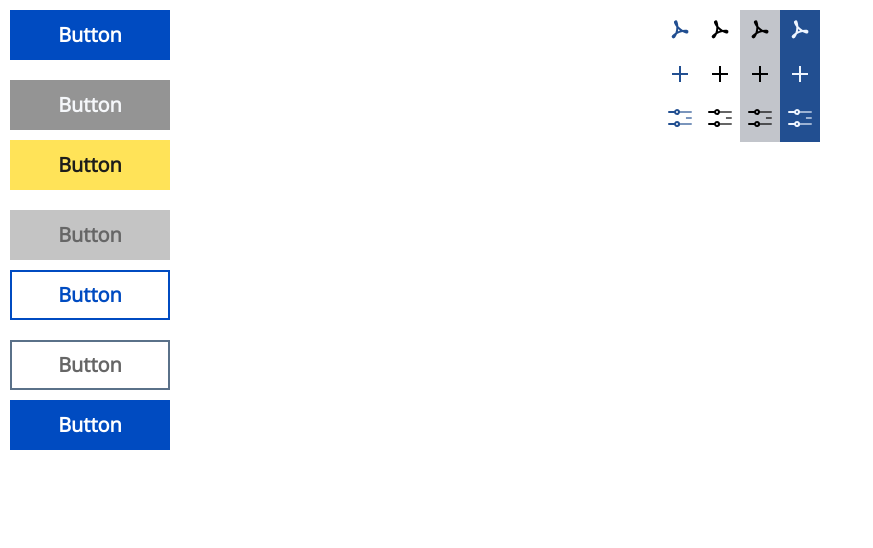
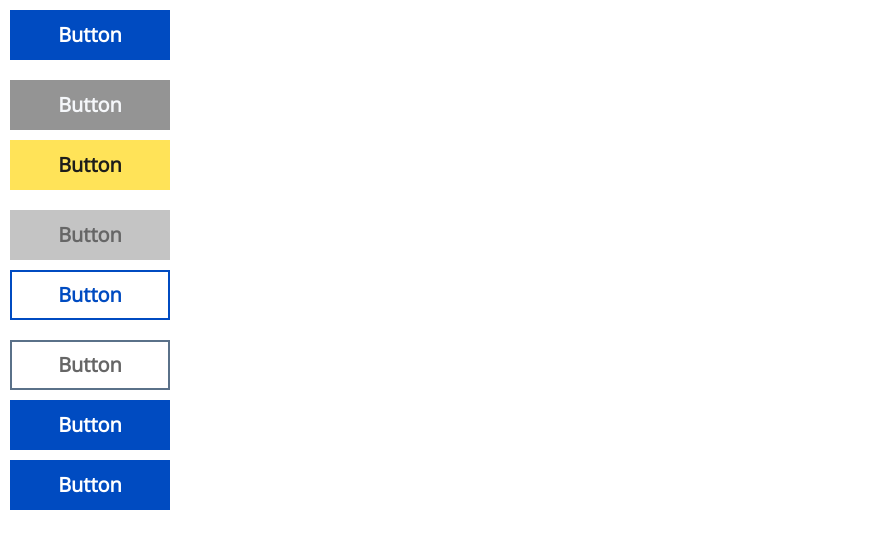
Before and after one commit to OleksiiKachan/ua-design-system, a React (Create React App) app: page / in a window 1280 px wide. Shown: the top 548 px of the page, without its empty margins (0-873 px from the left). Built offline with nearby package versions, Linux system fonts and the light colour scheme.

Commit message:
docs: add custom render

```diff
--- a/src/App.js
+++ b/src/App.js
@@ -1,10 +1,8 @@
 import React from 'react';
-import { BrowserRouter } from 'react-router-dom';
+import { BrowserRouter, Link } from 'react-router-dom';
 import './App.css';
 
 import { Button } from './elements';
-
-import Icon from './elements/icon/Icon';
 
 function App() {
   return (
@@ -32,68 +30,10 @@ function App() {
           <div style={{ margin: `10px`, display: 'grid', gridRowGap: `20px` }}>
             <Button.Blue href="https://design.gov.ua/">Button</Button.Blue>
           </div>
-        </div>
-        <div
-          style={{
-            margin: `10px`,
-          }}
-        >
-          <div
-            style={{
-              display: 'grid',
-              gridTemplateColumns: `repeat(4, 40px)`,
-            }}
-          >
-            <div style={{ padding: '5px' }}>
-              <Icon type="acrobat" mode="dark" />
-            </div>
-            <div style={{ padding: '5px' }}>
-              <Icon type="acrobat" mode="contrast" />
-            </div>
-            <div style={{ padding: '5px', backgroundColor: '#C2C5CB' }}>
-              <Icon type="acrobat" mode="contrast" />
-            </div>
-            <div style={{ padding: '5px', backgroundColor: '#224f91' }}>
-              <Icon type="acrobat" mode="light" />
-            </div>
-          </div>
-          <div
-            style={{
-              display: 'grid',
-              gridTemplateColumns: `repeat(4, 40px)`,
-            }}
-          >
-            <div style={{ padding: '5px' }}>
-              <Icon type="add" mode="dark" />
-            </div>
-            <div style={{ padding: '5px' }}>
-              <Icon type="add" mode="contrast" />
-            </div>
-            <div style={{ padding: '5px', backgroundColor: '#C2C5CB' }}>
-              <Icon type="add" mode="contrast" />
-            </div>
-            <div style={{ padding: '5px', backgroundColor: '#224f91' }}>
-              <Icon type="add" mode="light" />
-            </div>
-          </div>
-          <div
-            style={{
-              display: 'grid',
-              gridTemplateColumns: `repeat(4, 40px)`,
-            }}
-          >
-            <div style={{ padding: '5px' }}>
-              <Icon type="adjust" mode="dark" />
-            </div>
-            <div style={{ padding: '5px' }}>
-              <Icon type="adjust" mode="contrast" />
-            </div>
-            <div style={{ padding: '5px', backgroundColor: '#C2C5CB' }}>
-              <Icon type="adjust" mode="contrast" />
-            </div>
-            <div style={{ padding: '5px', backgroundColor: '#224f91' }}>
-              <Icon type="adjust" mode="light" />
-            </div>
+          <div style={{ margin: `10px`, display: 'grid', gridRowGap: `20px` }}>
+            <Button.Blue href="/error" component={Link}>
+              Button
+            </Button.Blue>
           </div>
         </div>
       </div>
```
